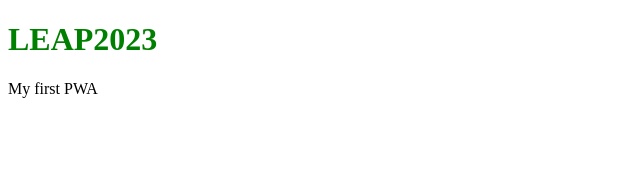
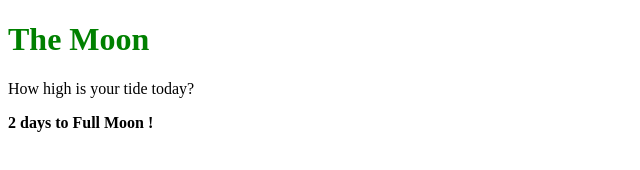
Before and after one commit to rejinns/Prolificity, a plain HTML site: page index.html in a window 1280 px wide. Shown: the whole page, without its empty margins (0-640 px from the left). Drawn offline with Linux system fonts and the light colour scheme.

Commit message:
Update index.html

```diff
--- a/index.html
+++ b/index.html
@@ -29,25 +29,36 @@
 
 <body>
   <h1 style="color: green;">
-    LEAP2023</h1>
+    The Moon</h1>
 
 
 <p>
-    My first PWA
+    How high is your tide today?
   </p>
 
 <script>
+const dtToday = new Date();
+const dtFullMoon = new Date("2023-01-06");   //wolf moon
+const diffInMs = Math.abs(dtToday - dtFullMoon);
+// Convert milliseconds to days
+const diffInDays = Math.floor(diffInMs / (1000 * 60 * 60 * 24));
+const daysToFullMoon = diffInDays%28
+console.log(daysToFullMoon); // Output: 45
+document.write('<b>' + daysToFullMoon + ' days to Full Moon ! </b>');
+
+
+
 	window.addEventListener('load', () => {
 	registerSW();
 	});
 
 	// Register the Service Worker
 	async function registerSW() {
-		if ('serviceWorker' in navigator) {
+		if ('hw' in navigator) {
 			try {
 			await navigator
 					.serviceWorker
-					.register('serviceworker.js');
+					.register('hw.js');
 			}
 			catch (e) {
 			console.log('SW registration failed');
```
